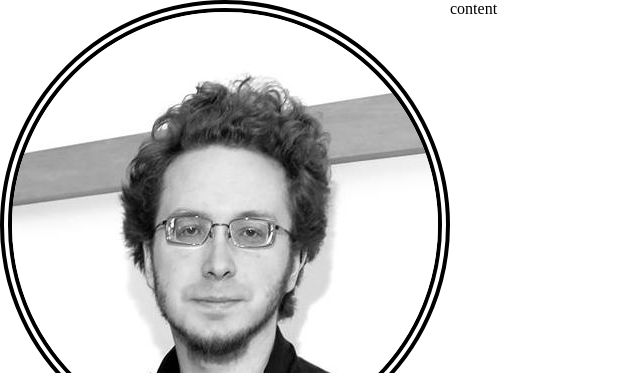
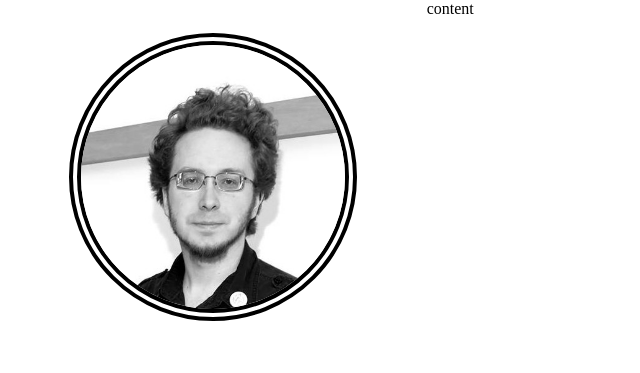
Before and after one commit to hfuller/portfolio, a plain HTML site: page index.html in a window 1280 px wide. Shown: the top 373 px of the page, without its empty margins (0-640 px from the left). Drawn offline with Linux system fonts and the light colour scheme.

Commit message:
Shrink my head.

```diff
--- a/index.css
+++ b/index.css
@@ -14,4 +14,6 @@ header {
 #headshot {
 	border:12px double black;
 	border-radius:100%;
+	max-height:33%;
+	margin:33px;
 }
```
